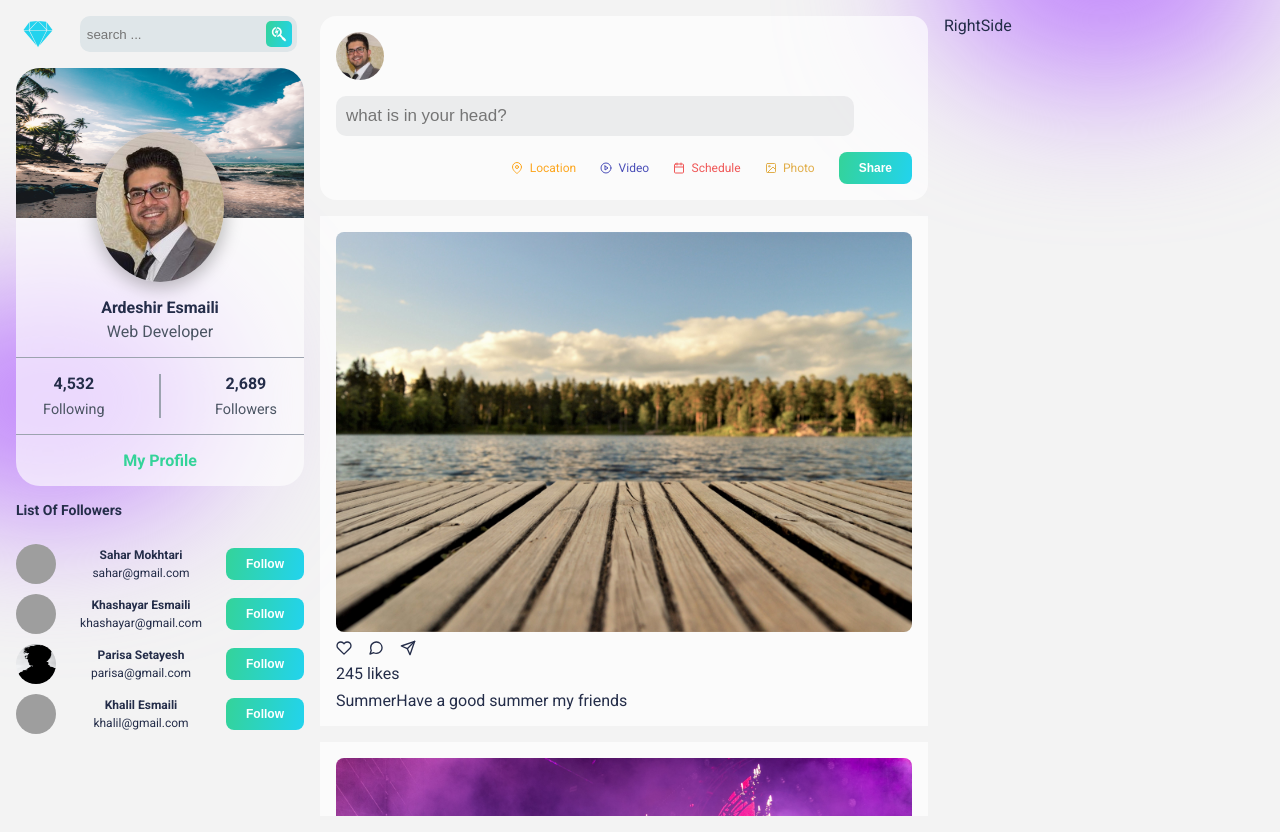
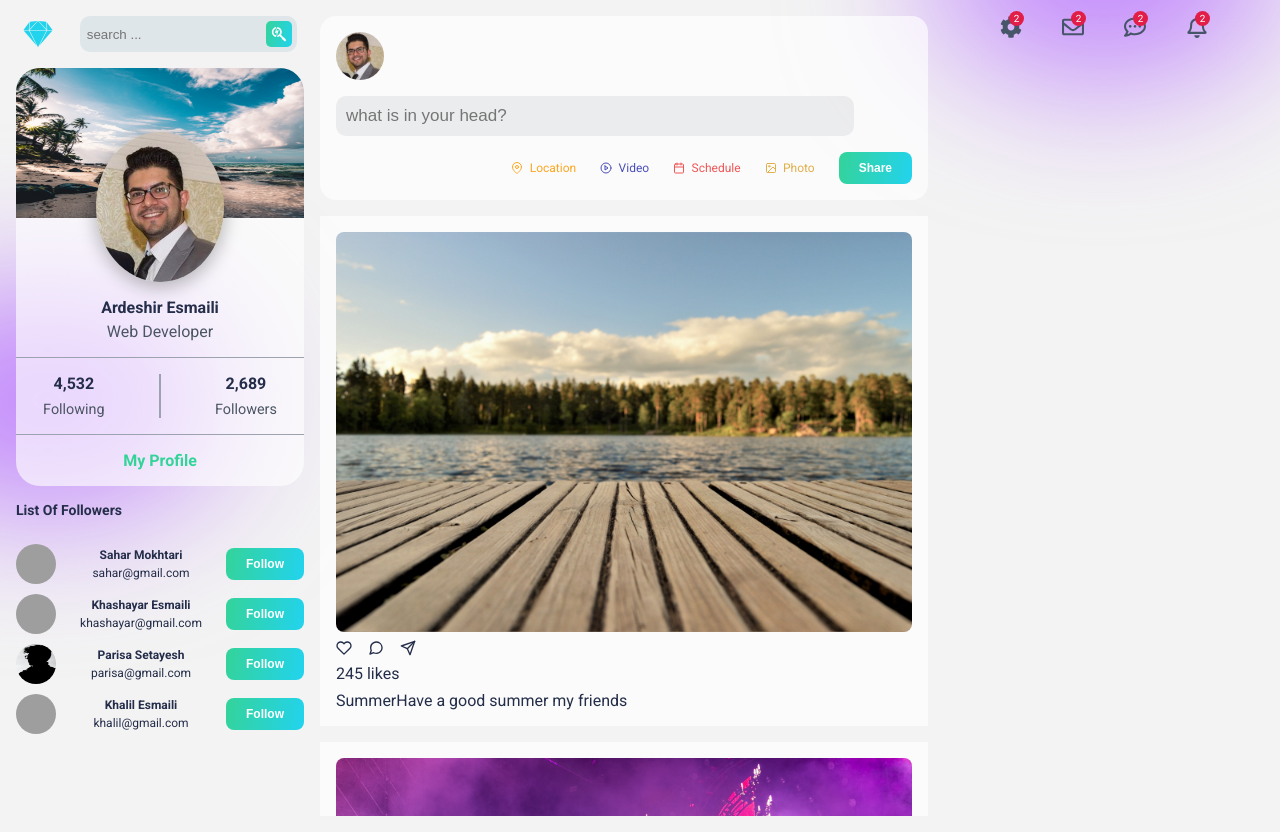
Before and after one commit to ardeshir1991/social-media-next.js, a Next.js app: page / in a window 1280 px wide. Built offline with nearby package versions, Linux system fonts and the light colour scheme; grey boxes are pictures that could not be loaded; a web font is replaced by a local one.

Commit message:
adding notification icons

```diff
--- a/components/home/rightSide/RightSide.jsx
+++ b/components/home/rightSide/RightSide.jsx
@@ -1,9 +1,35 @@
-import React from 'react'
+import React from "react";
+import {
+  FaCog,
+  FaRegBell,
+  FaRegCommentDots,
+  FaRegEnvelope,
+} from "react-icons/fa";
+import styles from "./rightSide.module.css";
 
 const RightSide = () => {
   return (
-    <div>RightSide</div>
-  )
-}
+    <div className={styles.container}>
+      <div className={styles.notification}>
+        <div className={styles.item}>
+          <FaCog />
+          <span>2</span>
+        </div>
+        <div className={styles.item}>
+          <FaRegEnvelope />
+          <span>2</span>
+        </div>
+        <div className={styles.item}>
+          <FaRegCommentDots />
+          <span>2</span>
+        </div>
+        <div className={styles.item}>
+          <FaRegBell />
+          <span>2</span>
+        </div>
+      </div>
+    </div>
+  );
+};
 
-export default RightSide
+export default RightSide;
--- /dev/null
+++ b/components/home/rightSide/rightSide.module.css
@@ -0,0 +1,37 @@
+.container{
+    display: flex;
+    flex-direction: column;
+    gap: 1.5rem;
+}
+
+.notification{
+    display: flex;
+    align-items: center;
+    justify-content: center;
+    gap: 2.5rem;
+}
+
+.item{
+    position: relative;
+    font-size: 22px;
+    color: #475569;
+}
+
+.item:hover{
+    cursor: pointer;
+}
+
+.item span{
+    position: absolute;
+    width: 15px;
+    height: 15px;
+    background-color: #e11d48;
+    border-radius: 50%;
+    top: -5px;
+    right: -2px;
+    font-size: 10px;
+    color: white;
+    display: flex;
+    justify-content: center;
+    align-items: center;
+}
```
